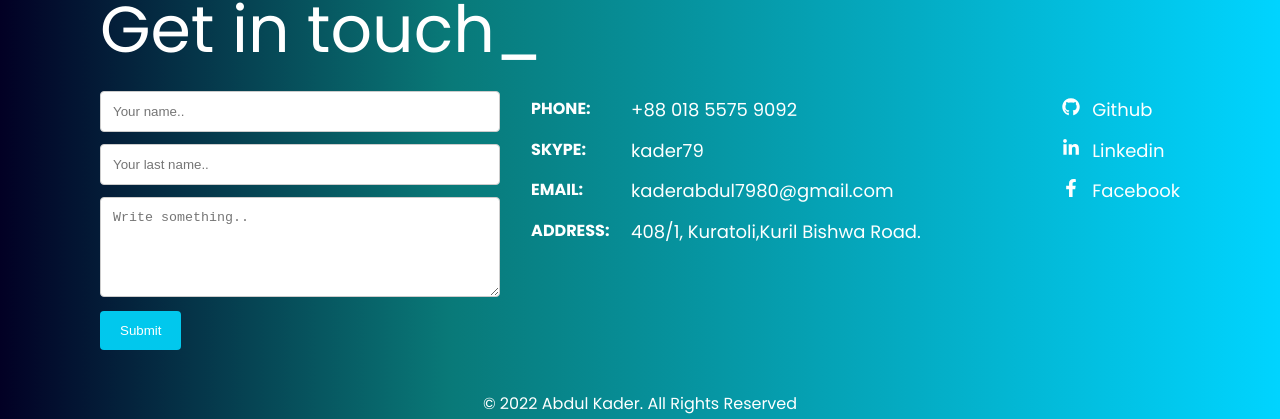
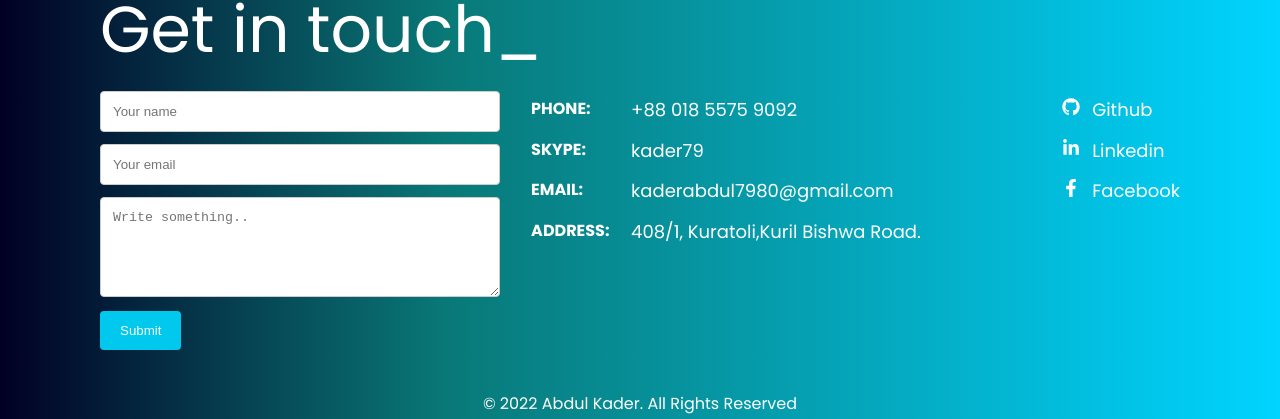
Before and after one commit to kaderabdul79/portfolio-developing-by-react, a React (Create React App) app: page / in a window 1280 px wide. Shown: the part 3201-3620 px from the top of the page. Built offline with nearby package versions, Linux system fonts and the light colour scheme.

Commit message:
integration emailjs to get contact info in my email

```diff
--- a/package.json
+++ b/package.json
@@ -3,10 +3,12 @@
   "version": "0.1.0",
   "private": true,
   "dependencies": {
+    "@emailjs/browser": "^3.4.0",
     "@testing-library/jest-dom": "^5.16.2",
     "@testing-library/react": "^12.1.3",
     "@testing-library/user-event": "^13.5.0",
     "bootstrap": "^5.1.3",
+    "emailjs-com": "^3.2.0",
     "react": "^17.0.2",
     "react-bootstrap": "^2.2.0",
     "react-dom": "^17.0.2",
--- a/src/components/footer/Footer.css
+++ b/src/components/footer/Footer.css
@@ -17,7 +17,9 @@
     width: 400px;
     height: 300px;
 }
-input[type=text], textarea {
+input[type=text],
+input[type=email],
+ textarea {
     width: 100%;
     padding: 12px;
     border: 1px solid #ccc;
--- a/src/components/footer/Footer.js
+++ b/src/components/footer/Footer.js
@@ -1,19 +1,37 @@
-import React from 'react';
+import React, { useRef, useState } from 'react';
 import './Footer.css';
 import { FaFacebookF, FaGithub, FaLinkedinIn} from "react-icons/fa";
 import { Link } from 'react-router-dom';
+import emailjs from '@emailjs/browser';
 
 const Footer = () => {
+    const contactData = useRef()
+    const [success,setSuccess] = useState("")
+    const [error,setError] = useState("")
+    //
+    const sendToEmail = (e) => {
+        e.preventDefault()
+        //
+        emailjs.sendForm('service_4zusb9b', 'template_yby2xfm', e.target, 'LOdxy6ZOXWp_-5Olj')
+        .then((result) => {
+            setSuccess("Thanks for write to me!")
+            // console.log(result.text);
+        }, (error) => {
+            setError(error.text)
+            // console.log(error.text);
+        });
+    }
     return (
         <div className='footer-area' id="contact">
             <div className="footer_heading">Get in touch_</div>
             <div className="foo">
-            <div className="contact-form">
-                <input type="text" id="fname" name="firstname" placeholder="Your name.." />
-                <input type="text" id="lname" name="lastname" placeholder="Your last name.." />
-                <textarea id="subject" name="subject" placeholder="Write something.." style={{height: '100px'}} />
+            <form className="contact-form" ref={contactData} onSubmit={sendToEmail}>
+                <input type="text" id="name" name="name" placeholder="Your name" />
+                <input type="email" id="email" name="email" placeholder="Your email" />
+                <textarea id="message" name="message" placeholder="Write something.." style={{height: '100px'}} />
                 <input type="submit" value="Submit" />
-            </div>
+                <br />{ success ? <span style={{color: '#fff'}}>{success}</span> : <span>{error}</span>}
+            </form>
             <div className="contact-info">
             <dl>
                 <dt>PHONE:</dt>
```
Also changed, not shown: 1 other file (tests, documents, lock files or other folders).
